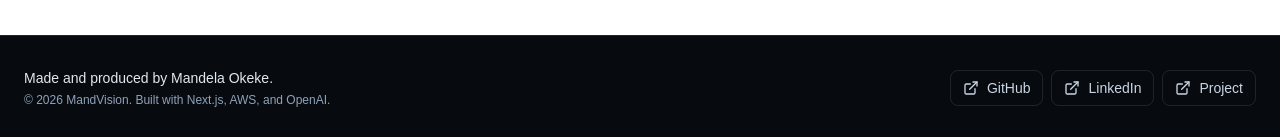
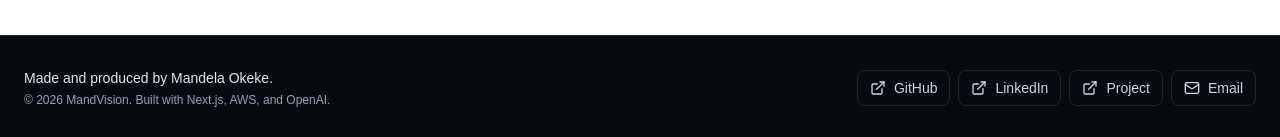
Before and after one commit to mandelaokeke/MandVision, a Next.js app in the folder apps/web/: page / in a window 1280 px wide. Shown: the part 970-1107 px from the top of the page. Built offline with nearby package versions, Linux system fonts and the light colour scheme; no server answers.

Commit message:
Add footer email contact

```diff
--- a/apps/web/components/dashboard/Footer.tsx
+++ b/apps/web/components/dashboard/Footer.tsx
@@ -1,4 +1,4 @@
-import { ExternalLink } from "lucide-react";
+import { ExternalLink, Mail } from "lucide-react";
 
 const footerLinks = [
   {
@@ -15,6 +15,11 @@ const footerLinks = [
     href: "https://github.com/mandelaokeke/MandVision",
     label: "Project",
     icon: ExternalLink,
+  },
+  {
+    href: "mailto:mandelaokeke@yahoo.com",
+    label: "Email",
+    icon: Mail,
   },
 ];
 
```
